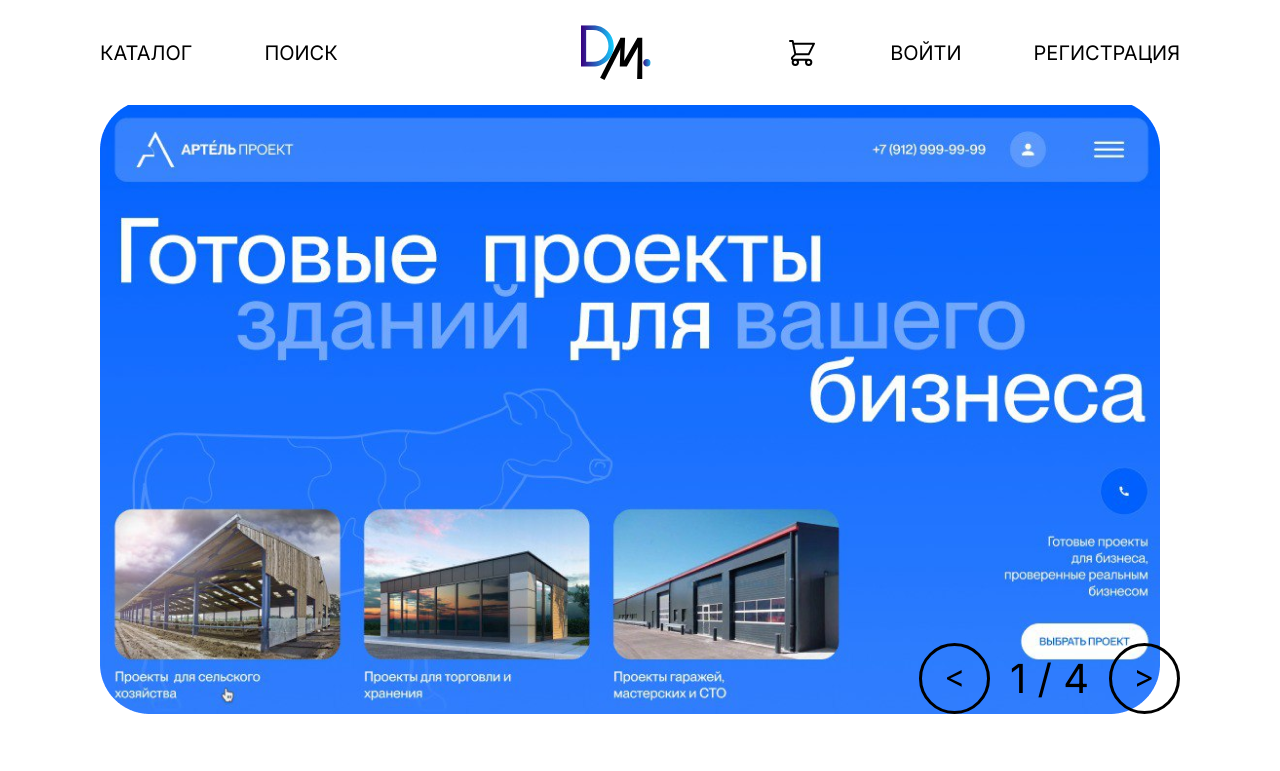
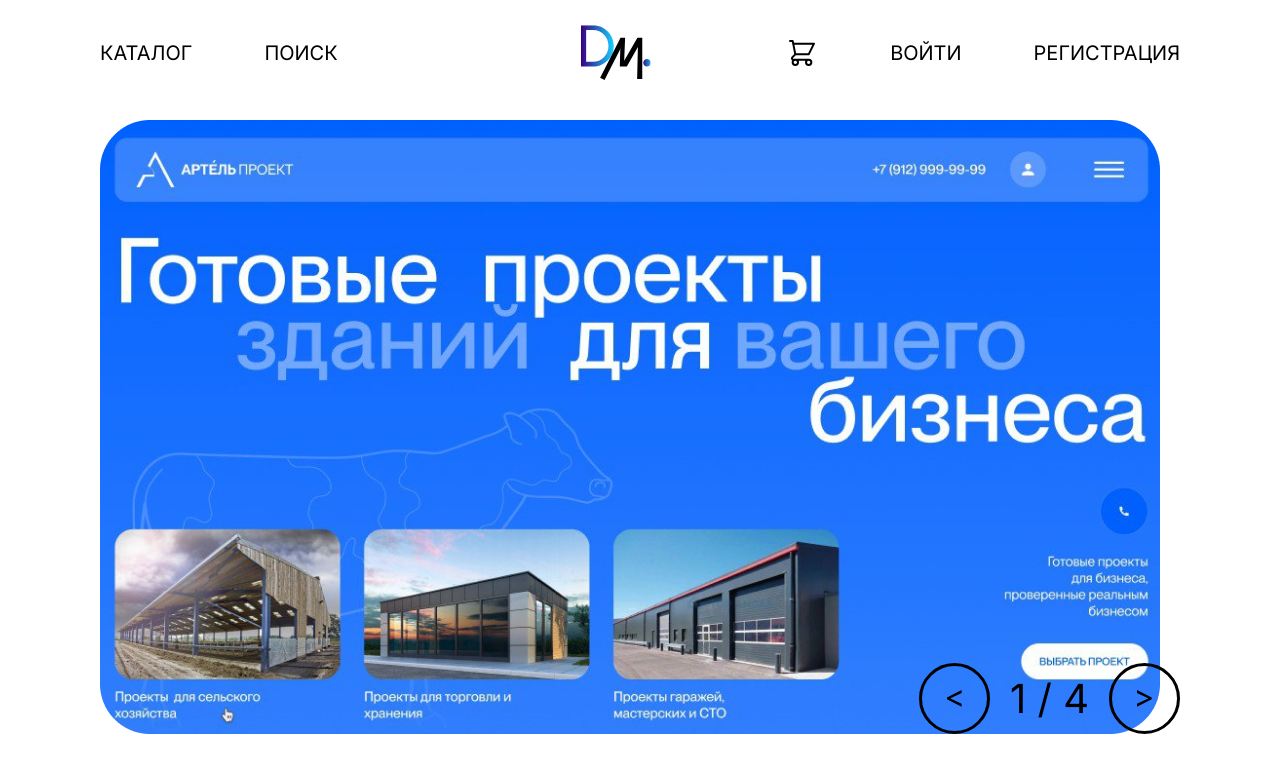
Before and after one commit to iarchangelneu/designmarket, a Nuxt app: page / in a window 1280 px wide. Shown: the top 771 px of the page. Built offline with nearby package versions, Linux system fonts and the light colour scheme.

Commit message:
padding fix

```diff
--- a/pages/index.vue
+++ b/pages/index.vue
@@ -964,7 +964,7 @@
 }
 
 section {
-    padding: 100px 100px 0;
+    padding: 120px 100px 0;
 }
 
 .main img {
```
